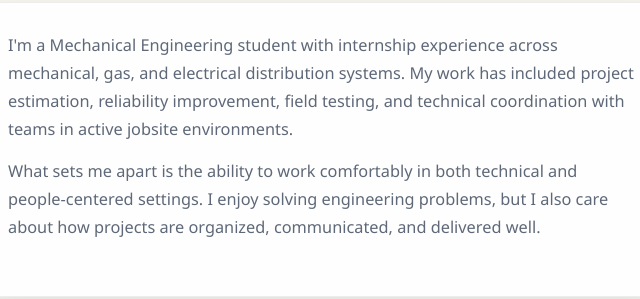
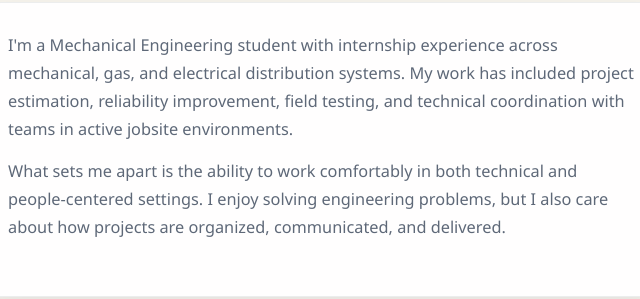
Before and after one commit to caelstevens/caelstevens.github.io, a plain HTML site: page index.html in a window 1280 px wide. Shown: the part 1296-1595 px from the top of the page, 81-721 px from the left. Drawn offline with Linux system fonts and the light colour scheme.

Commit message:
Update index.html

```diff
--- a/index.html
+++ b/index.html
@@ -90,7 +90,7 @@
               <p>
                 What sets me apart is the ability to work comfortably in both technical and
                 people-centered settings. I enjoy solving engineering problems, but I also
-                care about how projects are organized, communicated, and delivered well.
+                care about how projects are organized, communicated, and delivered.
               </p>
             </article>
 
```
